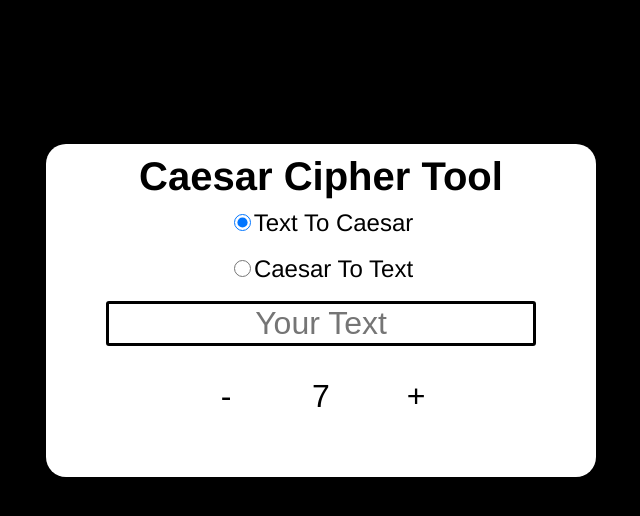
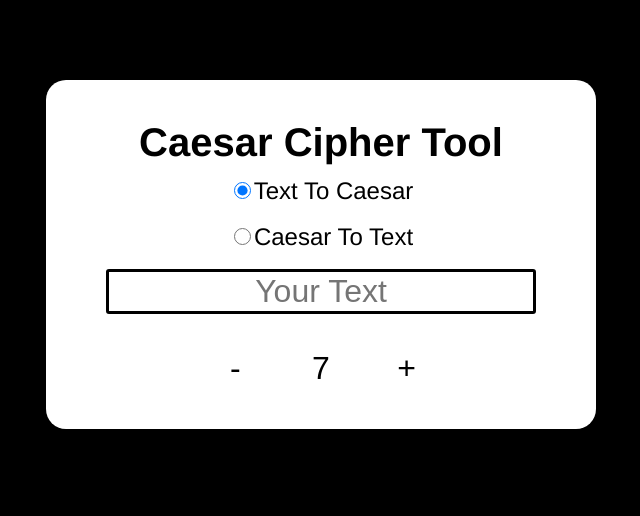
Before and after one commit to uwungu01-rep/julius-cipher-web.edition, a plain HTML site: page index.html in a window 1280 px wide. Shown: the whole page, without its empty margins (319-959 px from the left). Drawn offline with Linux system fonts and the light colour scheme.

Commit message:
Add files via upload

```diff
--- a/index.html
+++ b/index.html
@@ -7,7 +7,7 @@
     <link rel = "stylesheet" href="style.css">
 </head>
 <body>
-    <form>
+    <div class = "box">
         <h1 id = "H1">Caesar Cipher Tool</h1>
         <input type = "radio" id = "TextToCaesar" name = "tool"><label for="TextToCaesar" id = "lttc">Text To Caesar</label> <br> <br>
         <input type = "radio" id = "CaesarToText" name = "tool"><label for="CaesarToText" id = "lctt">Caesar To Text</label> <br> <br>
@@ -25,7 +25,7 @@
         </div>
         <p id = "out"></p>
         <br>
-    </form>
+    </div>
     <script src = "index.js"></script>
 </body>
 </html>
--- a/style.css
+++ b/style.css
@@ -1,8 +1,20 @@
 body {
-    text-align: left;
     background-color: #000000;
     color: black;
     font-family: Helvetica, sans-serif;
+}
+
+.box {
+    margin: auto;
+    width: auto;
+    height: auto;
+    margin-top: 10vh;
+    padding-top: 15vh;
+    background-color: white;
+    text-align: center;
+    max-width: 550px;
+    border-color: white;
+    border-radius: 20px;
 }
 
 .container {
@@ -12,9 +24,9 @@ body {
     align-items: baseline;
     align-content: space-between;
     flex-flow: row nowrap;
-    gap: 50px;
-    margin-top: -10px;
-    margin-bottom: -20px;
+    gap: 3vw;
+    margin-top: -1.5vh;
+    margin-bottom: -5vh;
 }
 
 .elements {
@@ -23,27 +35,27 @@ body {
 
 #H1 {
     color: black;
-    margin-top: 18vh;
-    padding-top: 10px;
+    margin-top: -10vh;
+    padding-top: -10vh;
     font-size: 2.5em;
-    margin-bottom: 10px;
+    margin-bottom: 1.5vh;
 }
 
 #inp {
     width: auto;
     font-size: 2em;
     text-align: center;
-    margin-bottom: 10px;
+    margin-bottom: 2vh;
     border-style: solid;
     border-width: 3px;
-    border-style: solid;
     border-color: black;
     border-radius: 3px;
+    align-items: center;
 }
 
 #lable {
     font-size: 1.5em;
-    margin-bottom: -15px;
+    padding-bottom: 5vh;
 }
 
 #plus {
@@ -78,15 +90,6 @@ body {
     font-size: 2em;
 }
 
-form {
-    background-color: white;
-    text-align: center;
-    max-width: 550px;
-    margin: auto;
-    border-color: white;
-    border-radius: 20px;
-}
-
 #TextToCaesar {
     margin-top: -8px;
     height: 17px;
```
